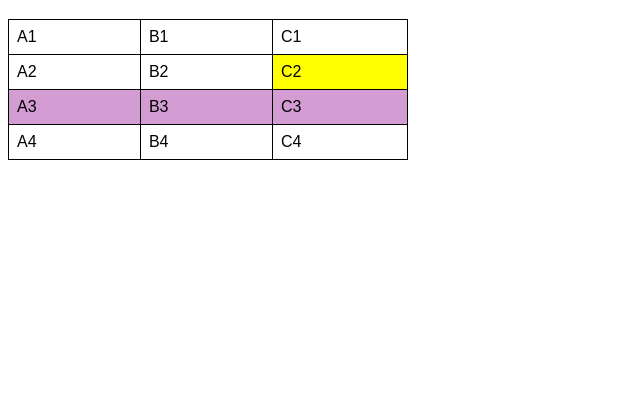
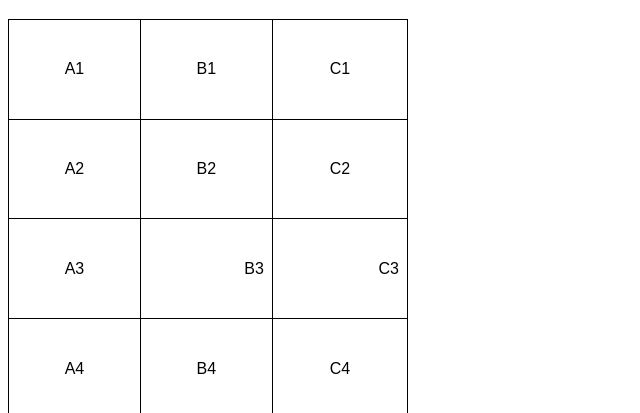
Before and after one commit to jonatas-Dias/html-css, a plain HTML site: page exercícios/ex23/tabe001.html in a window 1280 px wide. Shown: the part 61-474 px from the top of the page, without its empty margins (0-640 px from the left). Drawn offline with Linux system fonts and the light colour scheme.

Commit message:
atualizei exercício 23

```diff
--- a/exercícios/ex23/tabe001.html
+++ b/exercícios/ex23/tabe001.html
@@ -11,21 +11,24 @@
 
         table {
             width: 400px;
+            height: 400px;
             border-collapse: collapse;/*colar tabela*/
         }
 
         td {
             border: 1px solid black;
             padding: 8px;
+            text-align: center; /*alinhamento horizontal*/
+            vertical-align: middle; /*alinhamento central*/
         }
 
-        td.amarelo {
-            background-color: yellow;
+        .numeros {
+            text-align: right;
         }
 
-        tr.linha {
-            background-color: rgb(211, 157, 211);
-        }
+
+
+
 
 
     </style>
@@ -54,8 +57,8 @@
 
         <tr class="linha"> <!--terceira linha-->
             <td>A3</td>
-            <td>B3</td>
-            <td>C3</td>
+            <td class="numeros">B3</td>
+            <td class="numeros">C3</td>
         </tr>
 
         <tr>        <!--quarta linha-->
```
